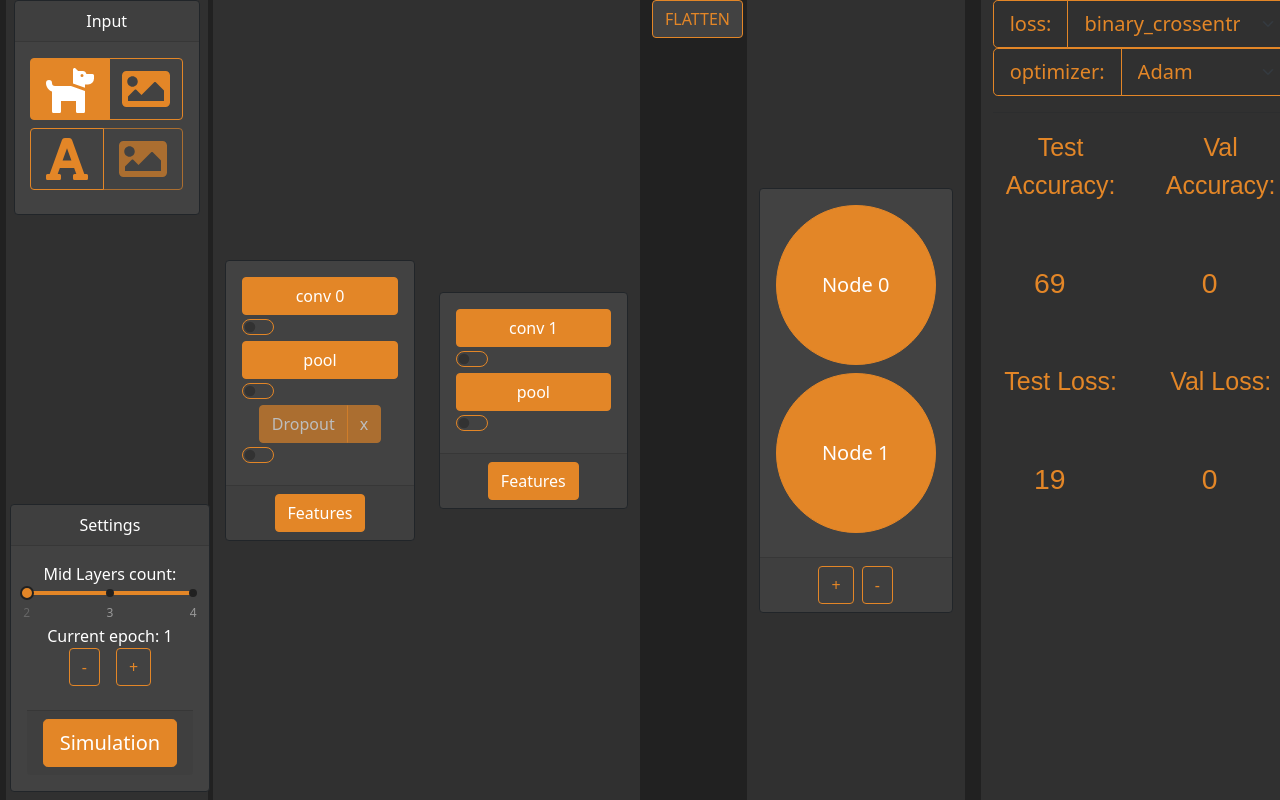
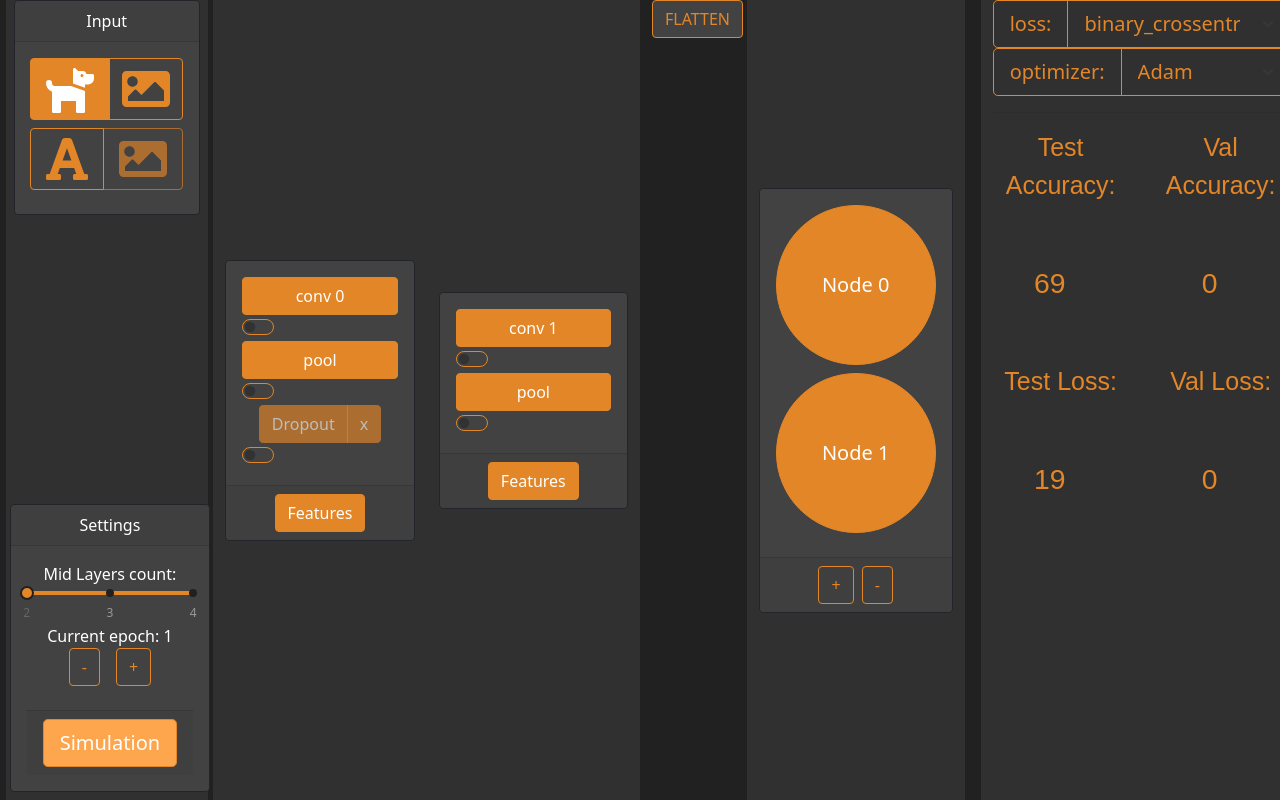
Before and after one commit to Wklej/CNNSIM, a React (Create React App) app: page / in a window 1280 px wide. In both pictures the pointer is over the button "Simulation". Shown: the top 800 px of the page. Built offline with nearby package versions, Linux system fonts and the light colour scheme.

Commit message:
hover onto buttons

```diff
--- a/src/Workflow.css
+++ b/src/Workflow.css
@@ -18,7 +18,7 @@
   }
   .btn-orange:hover {
     color: #fff;
-    background-color: rgb(227, 134, 39);
+    background-color: rgb(253, 166, 78);
     border-color: rgb(227, 134, 39);
   }
   .btn-check:focus + .btn-orange, .btn-orange:focus {
```
